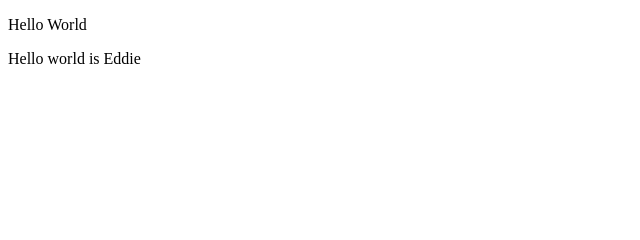
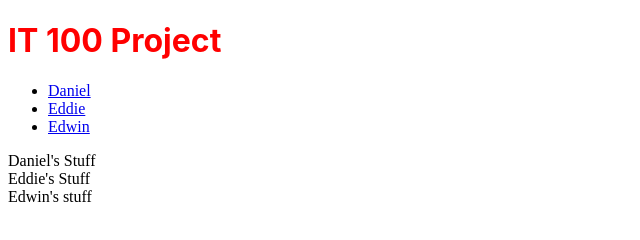
Before and after one commit to mitcheguevara/IT100, a plain HTML site: page index.html in a window 1280 px wide. Shown: the whole page, without its empty margins (0-640 px from the left). Drawn offline with Linux system fonts and the light colour scheme.

Commit message:
Header and content Added
Header section w// link navigation, and three <div> sections in content, one for each of us
Meant to upload this the other day along with stylesheet changes

```diff
--- a/index.html
+++ b/index.html
@@ -1,10 +1,29 @@
 <!DOCTYPE html>
 <html>
     <head>
-    <link rel="css/stylesheet.css" href="">
+    <link rel="stylesheet" href="stylesheet.css">
     </head>
     <body>
-        <p>Hello World</p>
-        <p>Hello world is Eddie</p>
+        <header>
+            <h1>IT 100 Project</h1>
+            <nav>
+            <ul>
+                <li><a href="#Daniel">Daniel</a></li>
+                <li><a href="#Eddie">Eddie</a></li>
+                <li><a href="#Edwin">Edwin</a></li>
+            </ul>
+            </nav>
+        </header>
+        <content>
+            <div id="Daniel">
+                Daniel's Stuff
+            </div>
+            <div id="Eddie">
+                Eddie's Stuff
+            </div>
+            <div id="Edwin">
+                Edwin's stuff
+            </div>
+        </content>
     </body>
 </html>
```
